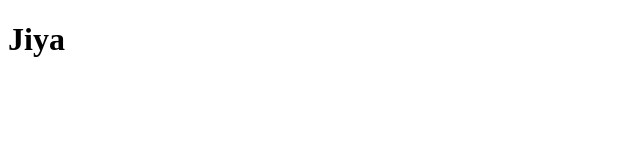
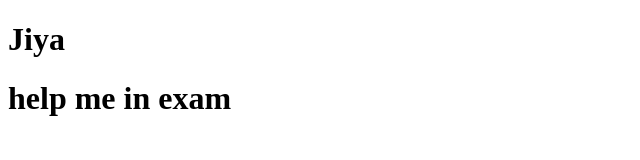
Before and after one commit to jiyashah1229/Tp, a plain HTML site: page index.htm in a window 1280 px wide. Shown: the whole page, without its empty margins (0-640 px from the left). Drawn offline with Linux system fonts and the light colour scheme.

Commit message:
first commit

```diff
--- a/index.htm
+++ b/index.htm
@@ -7,5 +7,6 @@
 </head>
 <body>
     <h1>Jiya</h1>
+    <h1>help me in exam </h1>
 </body>
 </html>
```
